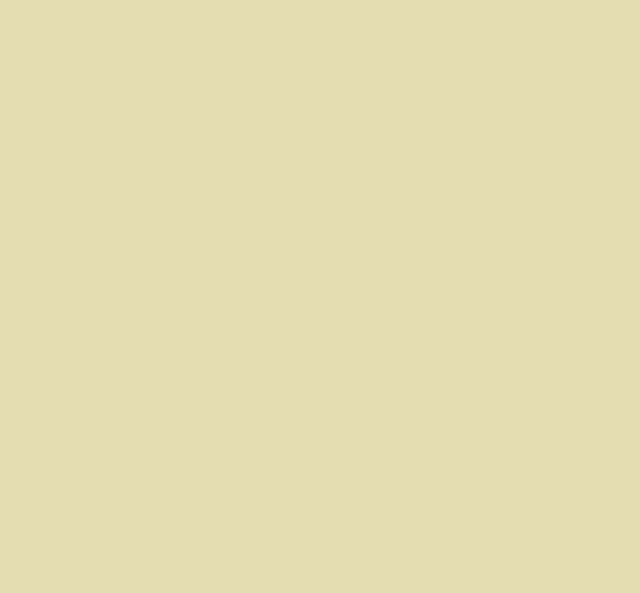
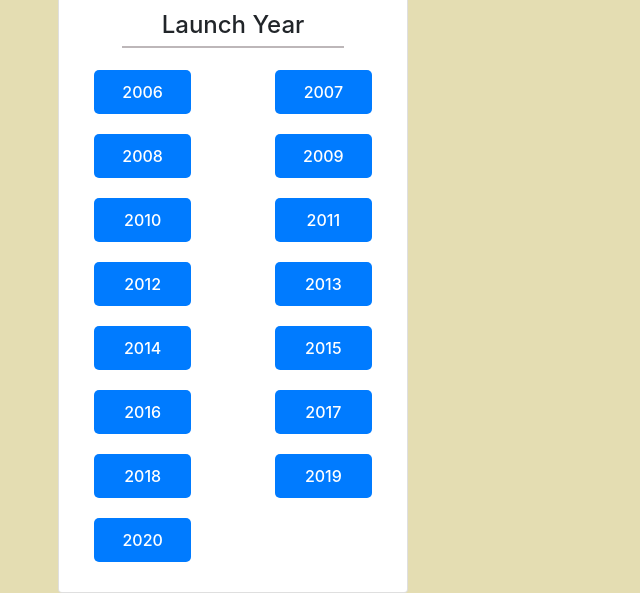
Before and after one commit to fatihkgm/Angular_missionlist_API, an Angular app in the folder missionlist/: page / in a window 1280 px wide. Shown: the part 926-1519 px from the top of the page, without its empty margins (27-667 px from the left). Before the commit the page ends 800 px from the top, so only its background shows below. Built offline with nearby package versions, Linux system fonts and the light colour scheme; no server answers.

Commit message:
issue solved and app is ready

```diff
--- a/missionlist/src/app/app.component.html
+++ b/missionlist/src/app/app.component.html
@@ -1 +1,2 @@
 <app-missiondetails></app-missiondetails>
+<app-missiondetails></app-missiondetails>
--- a/missionlist/src/app/app.module.ts
+++ b/missionlist/src/app/app.module.ts
@@ -4,9 +4,10 @@ import { BrowserModule } from '@angular/platform-browser';
 
 import { AppComponent } from './app.component';
 import { MissiondetailsComponent } from './mission/missiondetails.component';
+import { MissionComponent } from './missiondetails/missiondetails.component';
 
 @NgModule({
-  declarations: [AppComponent, MissiondetailsComponent],
+  declarations: [AppComponent, MissionComponent, MissiondetailsComponent],
   imports: [
     BrowserModule.withServerTransition({ appId: 'serverApp' }),
     HttpClientModule,
--- a/missionlist/src/app/app.service.ts
+++ b/missionlist/src/app/app.service.ts
@@ -1,5 +1,6 @@
 import { HttpClient } from '@angular/common/http';
 import { Injectable } from '@angular/core';
+import { Observable } from 'rxjs';
 
 @Injectable({
   providedIn: 'root',
--- a/missionlist/src/app/mission/missiondetails.component.html
+++ b/missionlist/src/app/mission/missiondetails.component.html
@@ -15,18 +15,24 @@
               <h4>Launch Year</h4>
             </div>
             <ul class="filter-buttons">
-                          <li [ngClass]="launchYearSelectedIndex === i ? 'active' : ''" *ngFor="let year of launchYears; let i = index" (click)="filterLaunchPrograms(i, year)">{{year}}</li>
+              <li  *ngFor="let year of launchYears; let i = index" (click)="filterLaunchPrograms(i, year)">{{year}}</li>
           </ul>
+
           </div>
         </div>
       </aside>
     </div>
     <div class="col-md-8">
       <p *ngIf="isLoading" class="loading-text">Loading...</p>
-          <p *ngIf="launchDataArray && !launchDataArray.length && !isLoading" class="loading-text">No Data Found!</p>
+      <p
+        *ngIf="launchDataArray && !launchDataArray.length && !isLoading"
+        class="loading-text"
+      >
+        No Data Found!
+      </p>
       <div *ngIf="!isLoading" class="row">
         <div *ngFor="let item of launchDataArray" class="col-md-4">
-                  <app-missiondetails [data]="item"></app-missiondetails>
+          <app-missiondetail [data]="item"></app-missiondetail>
         </div>
       </div>
     </div>
--- a/missionlist/src/app/mission/missiondetails.component.ts
+++ b/missionlist/src/app/mission/missiondetails.component.ts
@@ -26,7 +26,7 @@ export class MissiondetailsComponent implements OnInit {
   ];
   launchDataArray = [];
   isLoading = false;
-  launchYearSelectedIndex: number;
+
   showFilter = false;
 
   constructor(private appService: AppService) {}
@@ -53,7 +53,6 @@ export class MissiondetailsComponent implements OnInit {
   filterLaunchPrograms(index: number, year: string): any {
     // console.log(index, year);
     this.getFilteredLaunches(year);
-    this.launchYearSelectedIndex = index;
     this.showFilter = true;
   }
 
@@ -71,7 +70,7 @@ export class MissiondetailsComponent implements OnInit {
 
   clearFilter(): void {
     this.getAllLaunches();
-    this.launchYearSelectedIndex = null;
+
     this.showFilter = false;
   }
 }
--- a/missionlist/src/app/missiondetails/missiondetails.component.html
+++ b/missionlist/src/app/missiondetails/missiondetails.component.html
@@ -14,6 +14,9 @@
               <li>
                   <h6><strong>Launch Year: </strong> {{data.launch_year}}</h6>
               </li>
+              <li>
+                <h6><strong>Launch Year: </strong> {{data.details}}</h6>
+            </li>
           </ul>
       </div>
   </div>
--- a/missionlist/src/app/missiondetails/missiondetails.component.ts
+++ b/missionlist/src/app/missiondetails/missiondetails.component.ts
@@ -1,11 +1,11 @@
 import { Component, OnInit,Input,OnChanges } from '@angular/core';
 
 @Component({
-  selector: 'app-missiondetails',
+  selector: 'app-missiondetail',
   templateUrl: './missiondetails.component.html',
   styleUrls: ['./missiondetails.component.css']
 })
-export class MissiondetailsComponent implements OnInit ,OnChanges{
+export class MissionComponent implements OnInit ,OnChanges{
   @Input() data: any;
   constructor() { }
 
```
Also changed, not shown: 1 other file (tests, documents, lock files or other folders). Lines whose indentation alone changed are shown as unchanged.
